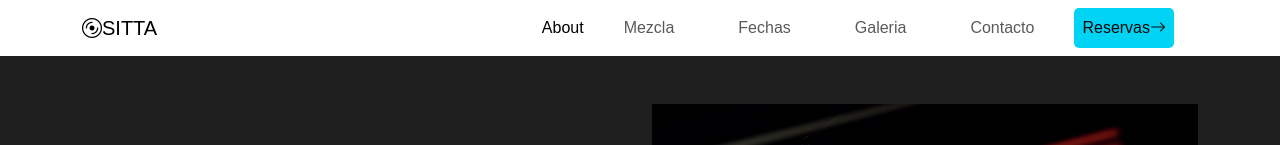
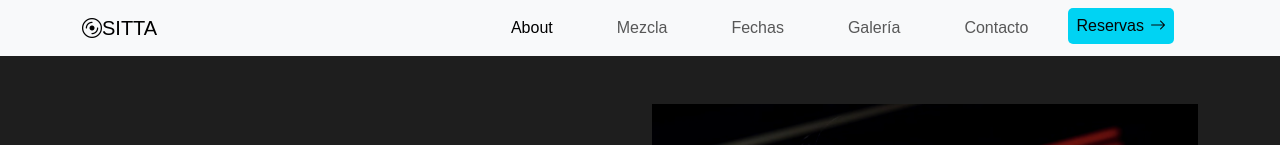
Before and after one commit to MauraRayo/DJsitta, a React (Vite) app: page / in a window 1280 px wide. Shown: the top 145 px of the page. Built offline with nearby package versions, Linux system fonts and the light colour scheme; a web font is replaced by a local one.

Commit message:
Mejoras
Mejoras del responsive
Mejoras del diseño css

```diff
--- a/src/component/layout/navbar.css
+++ b/src/component/layout/navbar.css
@@ -8,7 +8,7 @@
   --yellow: #c9a96e;
 }
 
-nav {
+.navbar {
   font-family: "Tektur", sans-serif;
   font-weight: 200;
 }
@@ -21,9 +21,13 @@ nav {
   font-variation-settings: "wdth" 100;
 }
 
-li .btn_reservas {
-  list-style: none;
+.btn_reservas {
   background-color: var(--btn-background);
   color: var(--colorBlack);
   border-radius: 5px;
+  padding: 6px 14px;
+  display: inline-flex;
+  align-items: center;
+  gap: 6px;
+  text-decoration: none;
 }
--- a/src/component/layout/navbar.jsx
+++ b/src/component/layout/navbar.jsx
@@ -1,6 +1,6 @@
 export default function Navbar() {
   return (
-    <nav className="navbar navbar-expand-lg">
+    <nav className="navbar navbar-expand-lg navbar-light bg-light">
       <div className="container">
         <a className="navbar-brand logo" href="#">
           <i className="bi bi-disc"></i>SITTA
@@ -17,7 +17,7 @@ export default function Navbar() {
 
         <div className="collapse navbar-collapse" id="navbarNav">
           <ul className="navbar-nav ms-auto">
-            <li className="nav-item">
+            <li className="nav-item mx-4">
               <a className="nav-link active" href="#about">
                 About
               </a>
@@ -37,7 +37,7 @@ export default function Navbar() {
 
             <li className="nav-item mx-4">
               <a className="nav-link" href="#gallery">
-                Galeria
+                Galería
               </a>
             </li>
 
@@ -48,9 +48,8 @@ export default function Navbar() {
             </li>
 
             <li className="nav-item ms-lg-2 mx-4">
-              <a className="nav-link btn_reservas" href="#">
-                Reservas
-                <i className="bi bi-arrow-right"></i>
+              <a className="nav-link btn_reservas" href="#contact">
+                Reservas <i className="bi bi-arrow-right"></i>
               </a>
             </li>
           </ul>
--- a/src/component/pages/contact.css
+++ b/src/component/pages/contact.css
@@ -29,6 +29,7 @@
 
 .row-form {
   display: flex;
+
   gap: 50px;
   margin: 0 0 25px 60px;
   width: 100%;
@@ -87,3 +88,35 @@
   border-color: var(--btn-background);
   transform: translateY(-2px);
 }
+
+@media (max-width: 576px) {
+  .contact-container .title,
+  .contact-container .subtitle {
+    margin-left: 20px;
+    text-align: left;
+  }
+
+  .row-form {
+    flex-direction: column;
+    gap: 20px;
+    margin: 0 20px 25px 20px;
+    width: auto;
+  }
+
+  .contact-form .input {
+    width: 100%;
+  }
+
+  .contact-form .textarea {
+    margin: 0 20px 25px 20px;
+    width: calc(100% - 40px);
+  }
+
+  .btn-send {
+    width: calc(100% - 40px);
+    margin-left: 20px;
+    padding: 12px;
+    text-align: center;
+    margin-bottom: 20%;
+  }
+}
--- a/src/component/pages/contact.jsx
+++ b/src/component/pages/contact.jsx
@@ -18,7 +18,7 @@ export default function ContactForm() {
         responderé lo antes posible.
       </p>
 
-      <form className="contact-form col-md-6" id="contact">
+      <form className="contact-form col-md-10" id="contact">
         <div className="row-form">
           <input type="text" className="input" placeholder="Nombre" />
           <input type="email" className="input" placeholder="tu@email.com" />
@@ -37,7 +37,6 @@ export default function ContactForm() {
           <input type="date" className="input" />
         </div>
 
-        {/* Mensaje */}
         <textarea
           className="textarea"
           rows="4"
--- a/src/component/pages/date.css
+++ b/src/component/pages/date.css
@@ -83,3 +83,35 @@
   background: var(--background);
   transform: translateY(-2px);
 }
+
+@media (max-width: 576px) {
+  .date-card {
+    flex-direction: column !important;
+    text-align: center;
+    gap: 10px;
+    padding: 1rem;
+  }
+
+  .date-number {
+    font-size: 1.2rem;
+    border-left: none;
+    padding-left: 0;
+    border-bottom: 3px solid var(--btn-background);
+    padding-bottom: 5px;
+    width: 100%;
+  }
+
+  .event-title {
+    font-size: 1.4rem;
+  }
+
+  .event-location {
+    font-size: 0.9rem;
+  }
+
+  .btn-ticket {
+    width: 100%;
+    padding: 12px;
+    font-size: 1rem;
+  }
+}
--- a/src/component/pages/gallery.css
+++ b/src/component/pages/gallery.css
@@ -18,7 +18,6 @@
   transition: filter 0.3s ease;
 }
 
-/* ALTURAS */
 .gallery-item.big {
   height: 600px;
 }
--- a/src/main.jsx
+++ b/src/main.jsx
@@ -2,6 +2,8 @@ import { StrictMode } from "react";
 import { createRoot } from "react-dom/client";
 
 import "bootstrap/dist/css/bootstrap.min.css";
+import "bootstrap/dist/js/bootstrap.bundle.min.js";
+
 import "bootstrap-icons/font/bootstrap-icons.css";
 
 import App from "./App.jsx";
```
